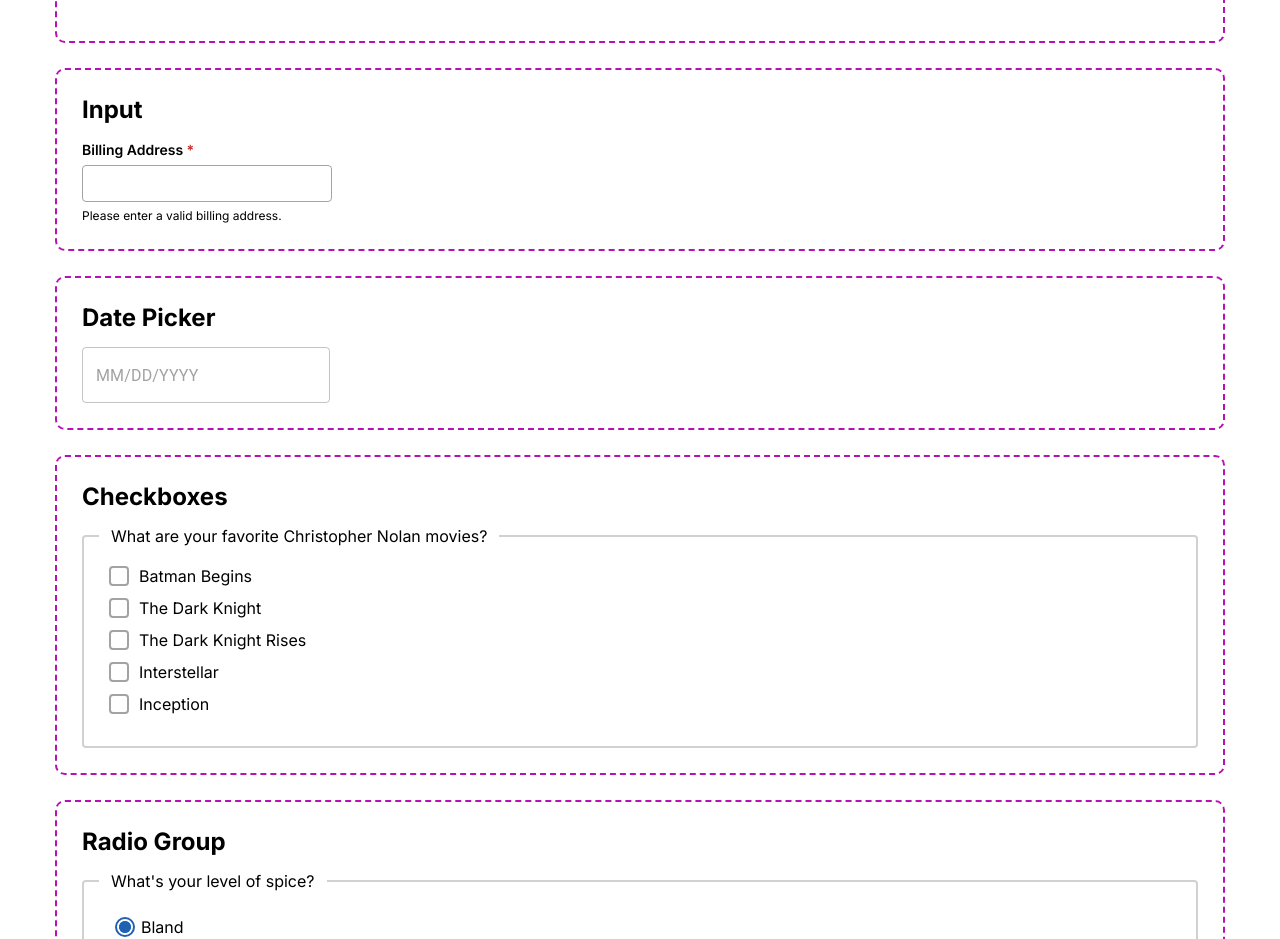
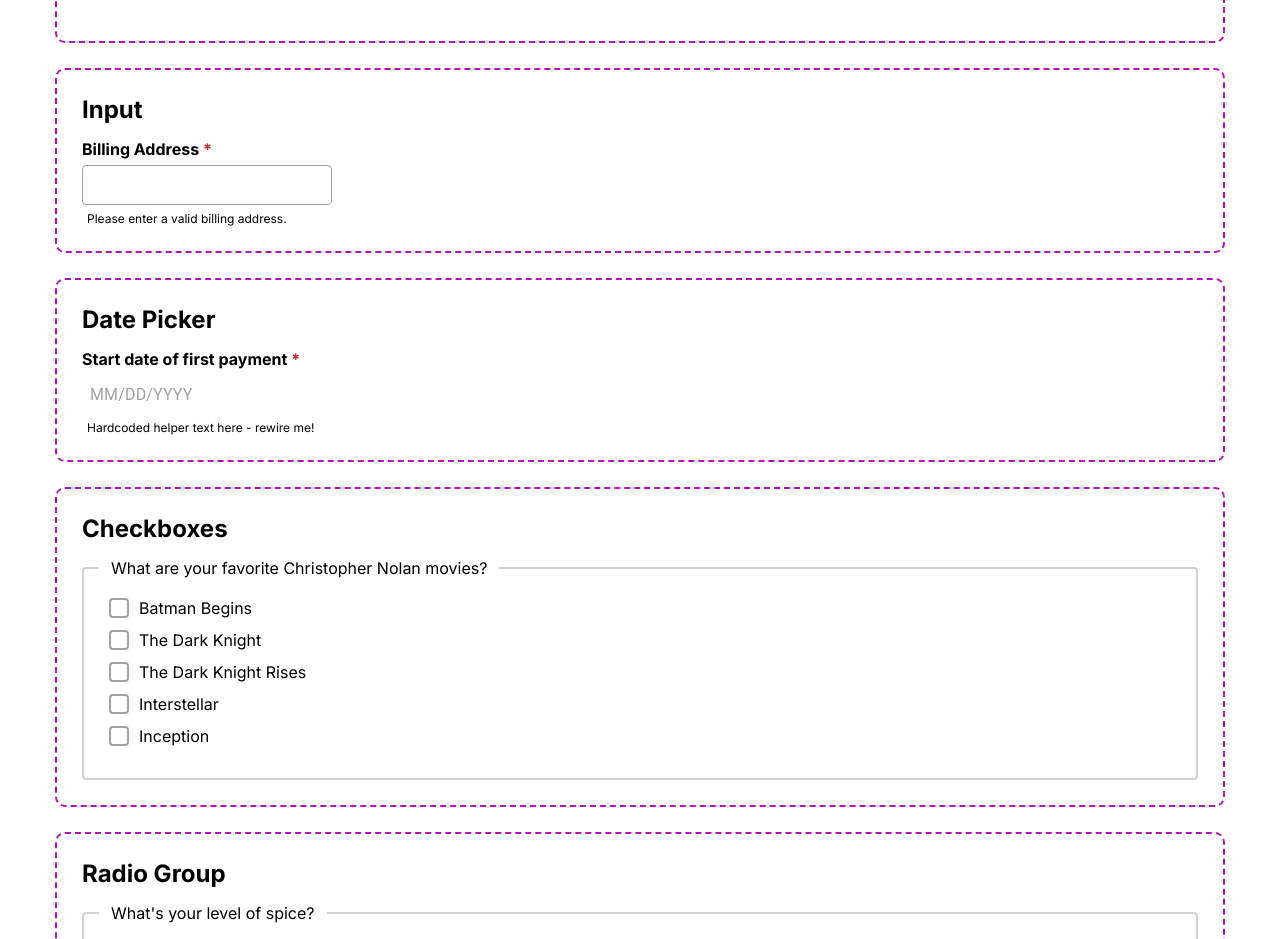
Before and after one commit to Billybobchops/design-system, a Next.js app: page / in a window 1280 px wide. Shown: the part 2280-3219 px from the top of the page. Built offline with nearby package versions, Linux system fonts and the light colour scheme.

Commit message:
break input component into smaller components

```diff
--- a/src/app/page.tsx
+++ b/src/app/page.tsx
@@ -65,7 +65,7 @@ export default function Home() {
 				</ComponentDisplayArea>
 
                 <ComponentDisplayArea title='Date Picker'>
-                    <DatePickerInput />
+                    <DatePickerInput label='Start date of first payment' required={true} />
                 </ComponentDisplayArea>
 
                 <ComponentDisplayArea title='Checkboxes'>
--- a/src/components/DatePicker.tsx
+++ b/src/components/DatePicker.tsx
@@ -1,32 +1,50 @@
 import { DatePicker } from '@mui/x-date-pickers';
-import type {} from '@mui/x-date-pickers/themeAugmentation';
-import { createTheme, ThemeProvider } from '@mui/material';
+import { useId } from 'react';
+import variables from '@/app/variables.module.scss';
+import Label from './Label';
+import InputHelperText from './InputHelperText';
 
-// const theme = createTheme({
-//     components: {
-//         MuiIconButton: {
-//             styleOverrides: {
-//                 root: {
-//                     backgroundColor: '#e8e8e8',
-//                     borderRadius: '0',
-//                 },
-//             },
-//         },
-//     },
-// });
+interface DatePickerInputProps {
+    label: string;
+    required: boolean;
+}
 
-const DatePickerInput = () => {
+const DatePickerInput: React.FC<DatePickerInputProps> = ({
+    label,
+    required,
+}) => {
+    const inputID = useId();
+    const helperID = useId();
+
     return (
-        // <ThemeProvider theme={theme}>
-        <DatePicker
-            // slotProps={{
-            //     openPickerIcon: { fontSize: 'large' },
-            // }}
-            // sx={{
-            //     backgroundColor: '#e8e8e8',
-            // }}
-        />
-        // </ThemeProvider>
+        <>
+            <Label inputID={inputID} label={label} required={required} />
+            <DatePicker
+                sx={{
+                    '& .MuiInputBase-root': {
+                        border: `1px solid ${variables.icNeutral50}`,
+						margin: '6px 6px 6px 0',
+                        width: '250px',
+                    },
+                    '& .MuiInputBase-root:hover': {
+                        border: `1px solid ${variables.icBlue50}`,
+                    },
+                    '& .MuiOutlinedInput-input:focus-visible': {
+                        border: `2px solid ${variables.icBlue50}`,
+                    },
+                    '& .MuiOutlinedInput-input': {
+                        padding: '8px 0 8px 8px',
+                    },
+                    '& .MuiOutlinedInput-notchedOutline': {
+                        border: 'none',
+                    },
+                }}
+            />
+            <InputHelperText
+                helperID={helperID}
+                helperText='Hardcoded helper text here - rewire me!'
+            />
+        </>
     );
 };
 
--- a/src/components/Input.module.scss
+++ b/src/components/Input.module.scss
@@ -1,21 +1,23 @@
 @use '../app/variables.module.scss';
 @use '../app/mixins.scss' as *;
 
-.label {
-	font-size: 14px;
-	font-weight: 600;
+.input {
+	font-size: 1rem;
 }
 
 .input {
 	border: 1px solid variables.$ic-neutral-50;
 	border-radius: 4px;
-	display: block;
-	margin: 6px 6px 2px 0;
+	margin: 6px 6px 6px 0;
 	padding: 10px;
 	width: 250px;
 
 	&:focus-visible {
-		border: 1.5px solid variables.$ic-blue-50;
+		border: 2px solid variables.$ic-blue-50;
+	}
+
+	&:hover {
+		border: 1px solid variables.$ic-blue-50;
 	}
 }
 
@@ -23,11 +25,3 @@
 	border-color: variables.$ic-red-50;
 	border-left-width: 3px;
 }
-
-.helperText {
-	font-size: 12px;
-}
-
-.required {
-	color: variables.$ic-red-50;
-}
--- a/src/components/Input.tsx
+++ b/src/components/Input.tsx
@@ -1,5 +1,7 @@
 import classes from './Input.module.scss';
 import { useId } from 'react';
+import Label from './Label';
+import InputHelperText from './InputHelperText';
 
 interface InputProps {
     disabled?: boolean;
@@ -17,14 +19,11 @@ const Input: React.FC<InputProps> = ({
     const inputID = useId();
     const helperID = useId();
 
-    const helperText = 'Please enter a valid billing address.';
+    const helperText = 'Please enter a valid billing address.'; // temp
 
     return (
         <>
-            <label className={classes.label} htmlFor={inputID}>
-                {label}
-                {required && <span className={classes.required}> *</span>}
-            </label>
+			<Label inputID={inputID} label={label} required={required} />
             <input
                 aria-invalid={false}
                 aria-describedby={helperID}
@@ -34,9 +33,7 @@ const Input: React.FC<InputProps> = ({
                 name={name}
                 type='text'
             />
-            <span className={classes.helperText} id={helperID}>
-                {helperText}
-            </span>
+			<InputHelperText helperID={helperID} helperText={helperText} />
         </>
     );
 };
--- /dev/null
+++ b/src/components/InputHelperText.module.scss
@@ -0,0 +1,5 @@
+.helperText {
+	display: block;
+	font-size: 12px;
+	margin-left: 5px;
+}
--- /dev/null
+++ b/src/components/InputHelperText.tsx
@@ -0,0 +1,19 @@
+import classes from './InputHelperText.module.scss';
+
+interface InputHelperTextProps {
+    helperID: string;
+    helperText: string;
+}
+
+const InputHelperText: React.FC<InputHelperTextProps> = ({
+    helperID,
+    helperText,
+}) => {
+    return (
+        <span className={classes.helperText} id={helperID}>
+            {helperText}
+        </span>
+    );
+};
+
+export default InputHelperText;
--- /dev/null
+++ b/src/components/Label.module.scss
@@ -0,0 +1,11 @@
+@use '../app/variables.module.scss';
+
+.label {
+	display: block;
+	font-size: 1rem;
+	font-weight: 700;
+}
+
+.required {
+	color: variables.$ic-red-50;
+}
--- /dev/null
+++ b/src/components/Label.tsx
@@ -0,0 +1,18 @@
+import classes from './Label.module.scss';
+
+interface LabelProps {
+    inputID: string;
+    label: string;
+    required: boolean;
+}
+
+const Label: React.FC<LabelProps> = ({ inputID, label, required }) => {
+    return (
+        <label className={classes.label} htmlFor={inputID}>
+            {label}
+            {required && <span className={classes.required}> *</span>}
+        </label>
+    );
+};
+
+export default Label;
--- a/src/components/Symbols.tsx
+++ b/src/components/Symbols.tsx
@@ -14,18 +14,18 @@ export const AutoPay: React.FC<SymbolProps> = ({ fill }) => {
 		>
             <g clip-path='url(#clip0_6399_4416)'>
                 <path
-                    fill-rule='evenodd'
-                    clip-rule='evenodd'
+                    fillRule='evenodd'
+                    clipRule='evenodd'
                     d='M9.79467 3.85032C8.29308 3.85085 6.83208 4.28663 5.63051 5.0924C4.42895 5.89818 3.55149 7.03057 3.12957 8.31998C2.70764 9.60941 2.76396 10.9864 3.29009 12.2448C3.81622 13.5031 4.78383 14.5751 6.04801 15.3002C7.31219 16.0252 8.80487 16.3642 10.3025 16.2666C11.8001 16.1689 13.2221 15.6397 14.3553 14.7583C15.4886 13.8768 16.2722 12.6906 16.5888 11.3773C16.9054 10.064 16.738 8.69424 16.1115 7.47321C16.0433 7.32476 16.0419 7.15847 16.1077 7.00914C16.1734 6.85979 16.3011 6.73899 16.4642 6.67201C16.6271 6.60503 16.8129 6.59705 16.9823 6.64976C17.1517 6.70246 17.2918 6.81176 17.3732 6.95478C18.125 8.42008 18.3258 10.0639 17.9458 11.6399C17.5658 13.2159 16.6252 14.6394 15.2652 15.697C13.9051 16.7546 12.1986 17.3896 10.4014 17.5066C8.60418 17.6237 6.81294 17.2166 5.296 16.3463C3.77906 15.4761 2.61807 14.1896 1.98694 12.6794C1.35582 11.1692 1.28853 9.51666 1.79515 7.96942C2.30177 6.42216 3.35503 5.0634 4.79717 4.09669C6.23931 3.12997 7.99269 2.60733 9.79467 2.60706V3.85032Z'
                     fill={fill}
                     stroke={fill}
-                    stroke-width='0.5'
+                    strokeWidth='0.5'
                 />
                 <path
                     d='M12.8442 3.58182L10.8535 5.06563V2.09802L12.8442 3.58182Z'
                     fill={fill}
                     stroke={fill}
-                    stroke-width='2'
+                    strokeWidth='2'
                 />
             </g>
             <defs>
```
